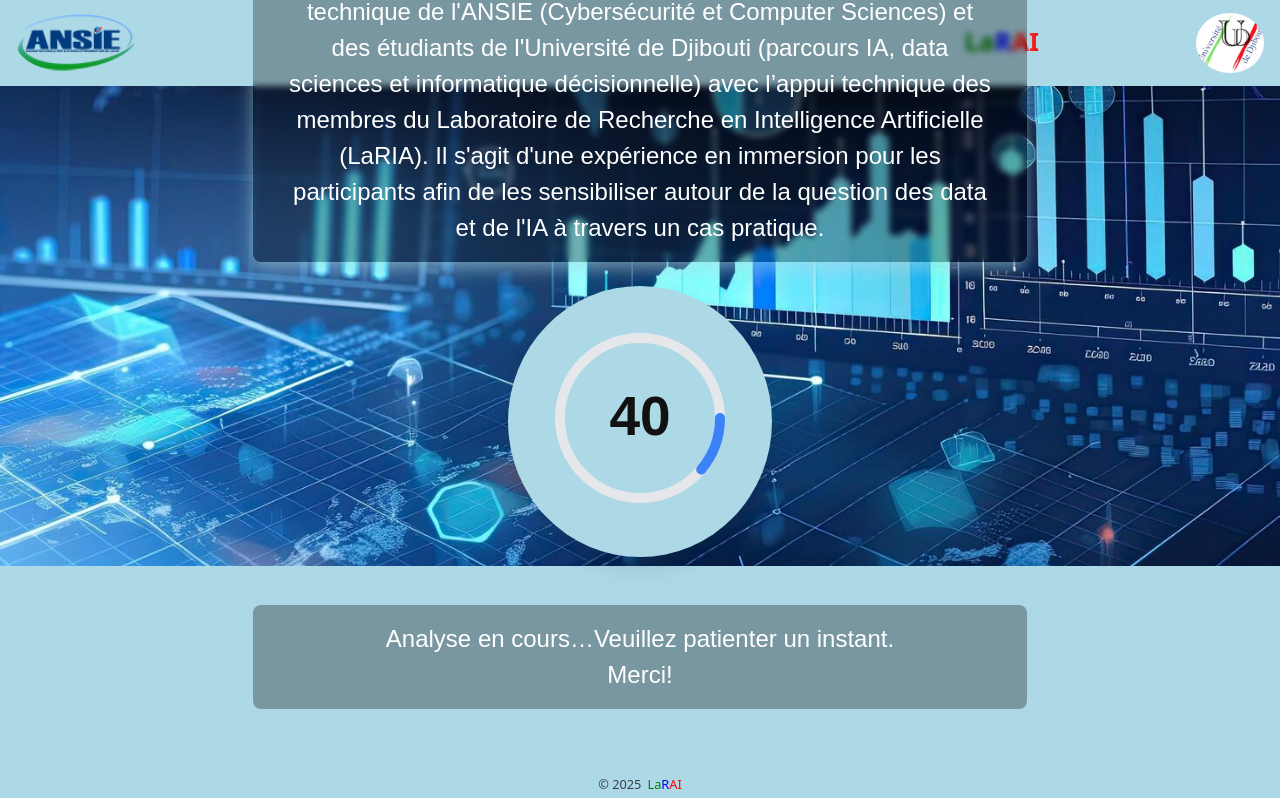
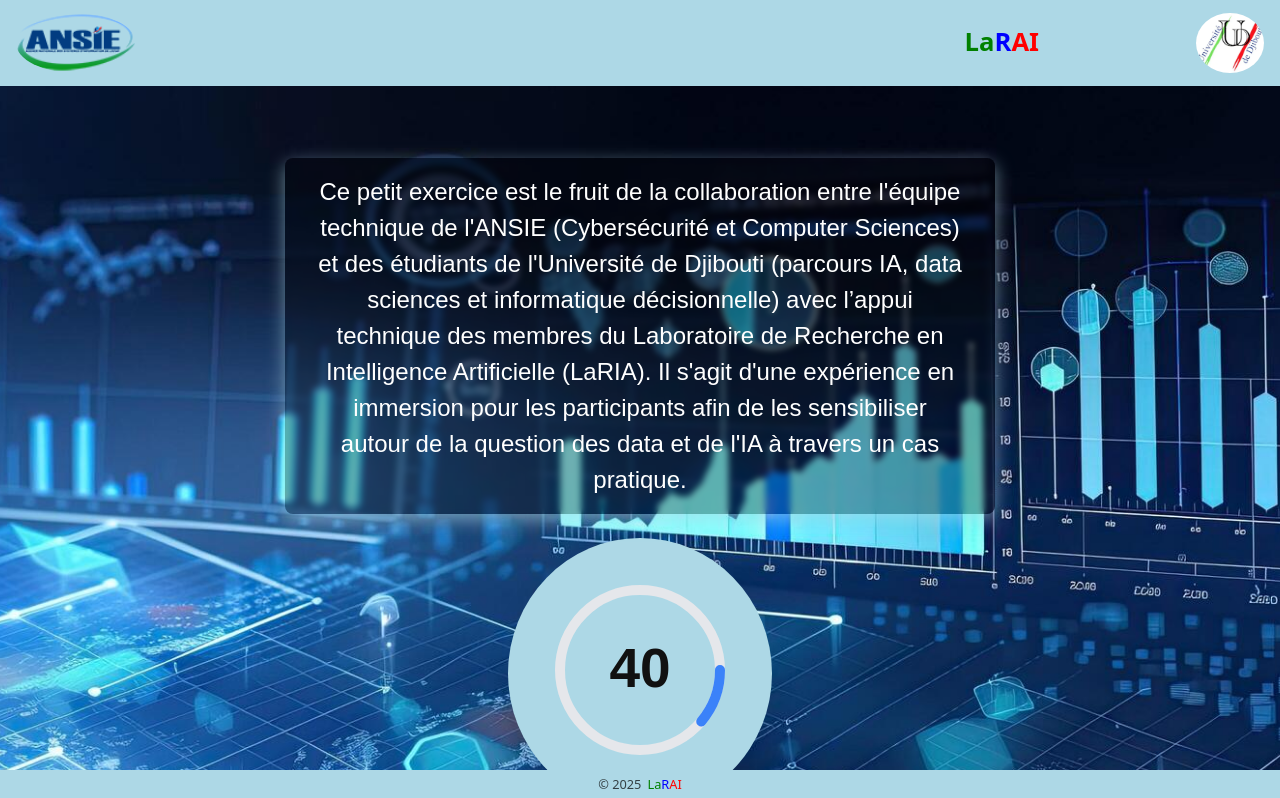
Before and after one commit to Maoulid94/TextAnalysisCountdown, a React (Vite) app: page / in a window 1280 px wide. Shown: the top 798 px of the page. Built offline with nearby package versions, Linux system fonts and the light colour scheme.

Commit message:
fix: enhance layout by adjusting main section height and ensuring overflow is hidden

```diff
--- a/src/App.css
+++ b/src/App.css
@@ -4,3 +4,15 @@
   box-sizing: border-box;
   --background_color: lightblue;
 }
+html,
+body {
+  margin: 0;
+  padding: 0;
+  height: 100%;
+  box-sizing: border-box;
+}
+*,
+*::before,
+*::after {
+  box-sizing: inherit;
+}
--- a/src/styles/mainSection.css
+++ b/src/styles/mainSection.css
@@ -3,6 +3,7 @@
   background-size: cover;
   background-position: center;
   background-repeat: no-repeat;
+  overflow: hidden;
 
   display: flex;
   flex-direction: column;
@@ -15,7 +16,8 @@
   font-family: Arial, sans-serif;
 
   width: 100vw;
-  height: 60vh;
+  /* height: 90vh; */
+  min-height: 100dvh;
   text-align: center;
 }
 
```
